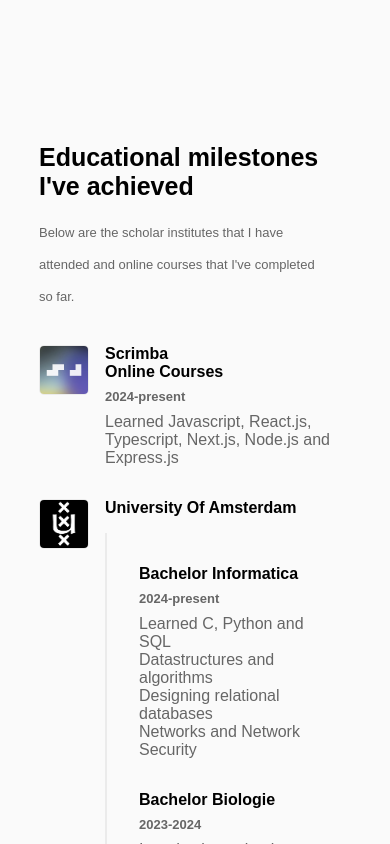
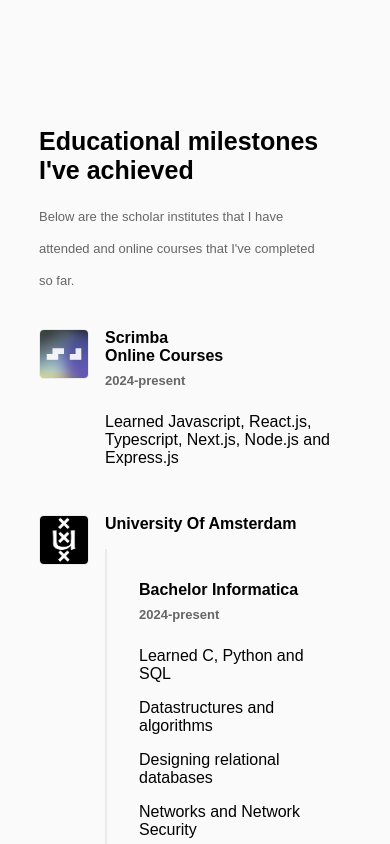
Before and after one commit to RoshanBansie/Portfolio, a Next.js app: page / in a window 390 px wide. Shown: the part 4620-5464 px from the top of the page. Built offline with nearby package versions, Linux system fonts and the light colour scheme.

Commit message:
Education sectie design aangepast zodat het responsiever is.

```diff
--- a/components/home/education/education.css
+++ b/components/home/education/education.css
@@ -2,9 +2,8 @@
 
 .education-section {
     display: flex;
-    justify-content: space-evenly;
+    justify-content: space-between;
     align-items: center;
-    flex-wrap: wrap ;
 }
 
 .education-section-header h2 {
@@ -31,7 +30,8 @@
 }
 
 .milestone-subcontainer li {
-    color: var(--text-tertiary);
+    color: var(--text-primary);
+    margin: 1rem 0;
 }
 
 .milestone-group {
@@ -56,6 +56,12 @@
     font-weight: bold;
 }
 
+@media (max-width: 700px) {
+    .education-section {
+        display: block;
+    }
+}
+
 @media (max-width: 600px) {
     .education-section-header h2 {
         max-width: 90%;
```
